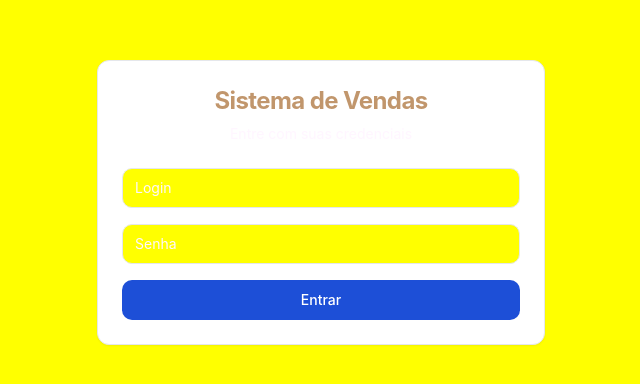
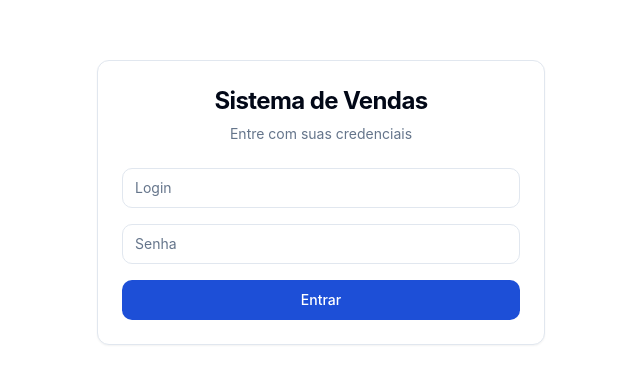
Before and after one commit to renezit0/goalflow-achiever, a React (Vite) app: page /login in a window 1280 px wide. Shown: the part 198-582 px from the top of the page, without its empty margins (315-955 px from the left). Built offline with nearby package versions, Linux system fonts and the light colour scheme.

Commit message:
Revert "Metas da Loja" page styling
Revert the recent styling changes made to the "Metas da Loja" page. The previous design was preferred by the user.

```diff
--- a/src/index.css
+++ b/src/index.css
@@ -7,15 +7,15 @@
 /* Modern Design System - Based on provided CSS */
 @layer base {
   :root {
-    /* Core Colors */
-    --background: 248 250 252; /* slate-50 */
-    --foreground: 30 41 59; /* slate-700 */
+    /* Core Colors - All in HSL format */
+    --background: 0 0% 100%; /* Pure white background */
+    --foreground: 222 84% 5%; /* Dark text */
 
-    --card: 0 0% 100%;
-    --card-foreground: 30 41 59;
+    --card: 0 0% 100%; /* White cards */
+    --card-foreground: 222 84% 5%;
 
     --popover: 0 0% 100%;
-    --popover-foreground: 30 41 59;
+    --popover-foreground: 222 84% 5%;
 
     --primary: 224 76% 48%; /* Blue primary */
     --primary-foreground: 0 0% 100%;
@@ -27,8 +27,8 @@
     --secondary-light: 134 61% 41%;
     --secondary-dark: 134 61% 31%;
 
-    --muted: 220 13% 91%;
-    --muted-foreground: 107 114 126;
+    --muted: 210 40% 96%; /* Very light gray */
+    --muted-foreground: 215 16% 47%; /* Medium gray - FIXED FROM RGB */
 
     --accent: 224 76% 48%;
     --accent-foreground: 0 0% 100%;
@@ -36,20 +36,20 @@
     --destructive: 0 84% 60%;
     --destructive-foreground: 0 0% 100%;
 
-    --border: 220 13% 91%;
-    --input: 220 13% 91%;
+    --border: 214 32% 91%; /* Light border */
+    --input: 214 32% 91%;
     --ring: 224 76% 48%;
 
     --radius: 0.75rem;
 
     /* Extended Color System */
     --surface: 0 0% 100%; /* White */
-    --bg: 248 250 252; /* slate-50 */
-    --bg-dark: 30 41 59; /* slate-700 */
-    --bg-card-hover: 241 245 249; /* slate-100 */
+    --bg: 0 0% 100%; /* White background - FIXED */
+    --bg-dark: 222 84% 5%; /* Dark */
+    --bg-card-hover: 210 40% 98%; /* Very light hover */
 
     /* Status Colors */
-    --error: 220 38% 60%; /* Red */
+    --error: 0 84% 60%; /* Red */
     --success: 142 76% 36%; /* Green */
     --warning: 43 96% 56%; /* Yellow/Orange */
     --info: 224 76% 48%; /* Blue */
@@ -66,17 +66,17 @@
     --status-atingido: 142 76% 36%;
     --status-acima: 224 76% 48%;
 
-    /* Gray Scale */
-    --gray-50: 249 250 251;
-    --gray-100: 243 244 246;
-    --gray-200: 229 231 235;
-    --gray-300: 209 213 219;
-    --gray-400: 156 163 175;
-    --gray-500: 107 114 126;
-    --gray-600: 75 85 99;
-    --gray-700: 55 65 81;
-    --gray-800: 31 41 55;
-    --gray-900: 17 24 39;
+    /* Gray Scale - All converted to HSL */
+    --gray-50: 210 40% 98%;
+    --gray-100: 210 40% 96%;
+    --gray-200: 214 32% 91%;
+    --gray-300: 213 27% 84%;
+    --gray-400: 215 20% 65%;
+    --gray-500: 215 16% 47%;
+    --gray-600: 215 19% 35%;
+    --gray-700: 215 25% 27%;
+    --gray-800: 217 33% 17%;
+    --gray-900: 222 84% 5%;
 
     /* Text Colors */
     --text-on-primary: 0 0% 100%;
```
